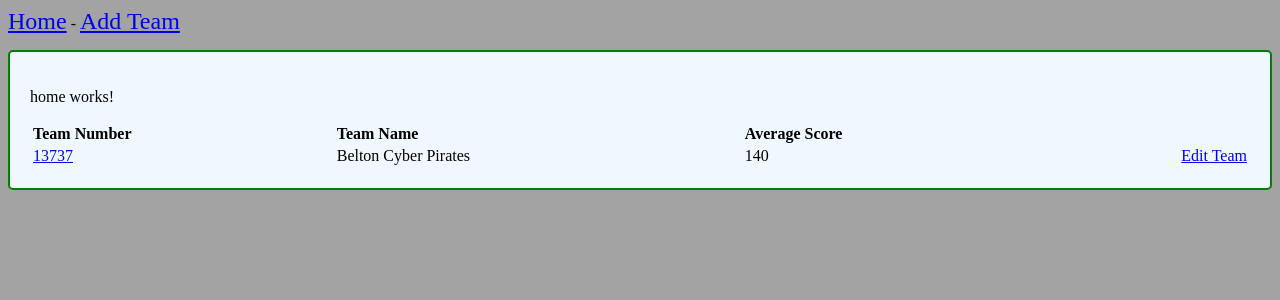
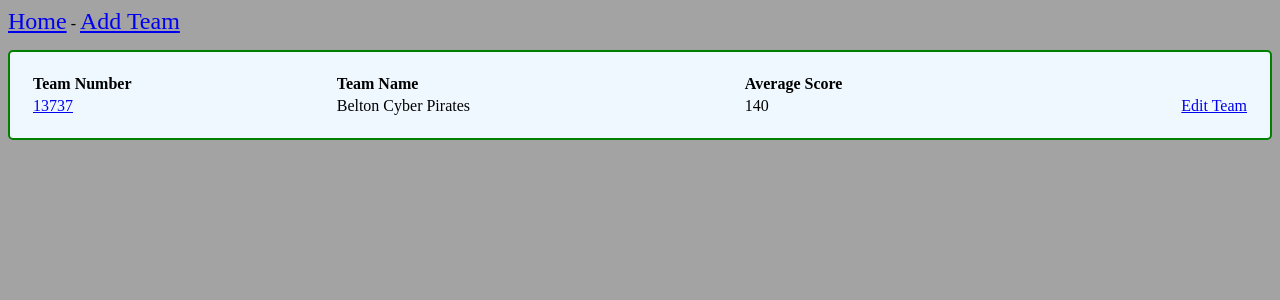
Before and after one commit to Oshawhaat/TSA-App-2024, an Angular app: page / in a window 1280 px wide. Shown: the top 300 px of the page. Built offline with nearby package versions, Linux system fonts and the light colour scheme.

Commit message:
remove debug msg

```diff
--- a/src/app/home/home.component.html
+++ b/src/app/home/home.component.html
@@ -1,3 +1,2 @@
-<p>home works!</p>
 
 <app-list-teams></app-list-teams>
```
